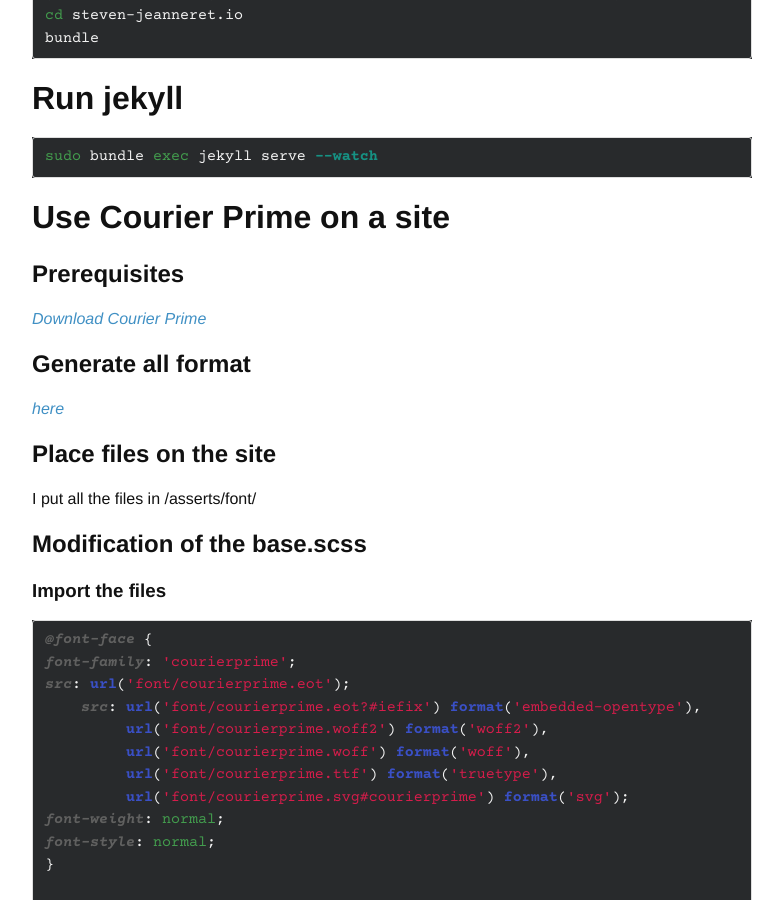
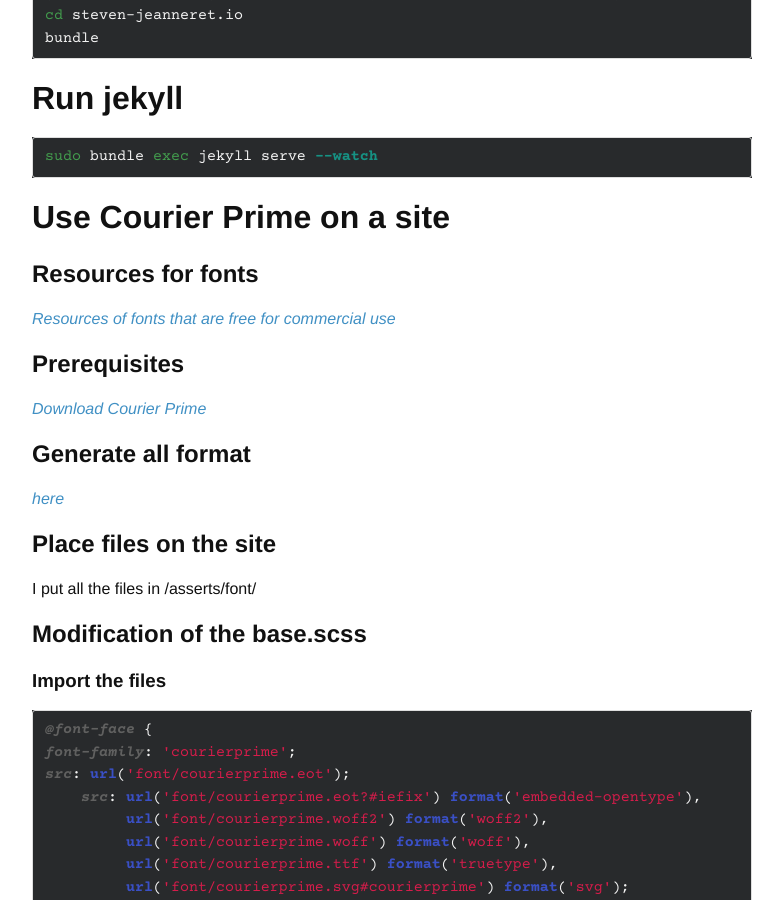
Before and after one commit to steven-jeanneret/steven-jeanneret.github.io, a Jekyll site: the page built from _posts/jekyll/2017-07-15-configure-font-jekyll.md, in a window 1280 px wide and 900 px high, scrolled down 775 px. Shown: the whole window, without its empty margins (248-1031 px from the left). Built offline with Jekyll 4.4.1, drawn with Linux system fonts in a browser that asks for light colours.

Commit message:
Update 2017-07-15-configure-font-jekyll.md

````diff
--- a/_posts/jekyll/2017-07-15-configure-font-jekyll.md
+++ b/_posts/jekyll/2017-07-15-configure-font-jekyll.md
@@ -45,6 +45,9 @@ sudo bundle exec jekyll serve --watch
 ```
 
 # Use Courier Prime on a site
+## Resources for fonts
+[Resources of fonts that are free for commercial use](https://www.websiteplanet.com/blog/best-free-fonts/)
+
 ## Prerequisites
 [Download Courier Prime](/linux/2017/07/15/install-font-courier-prime.html)
 
````
